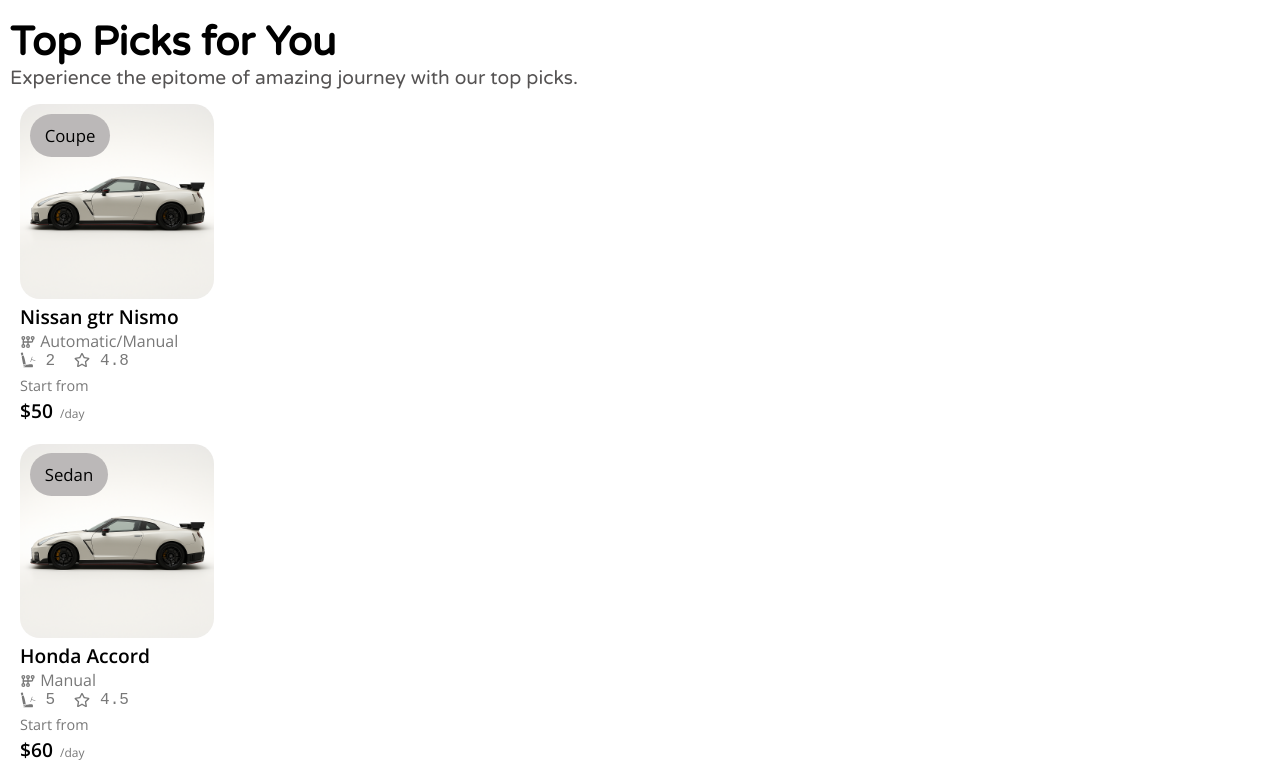
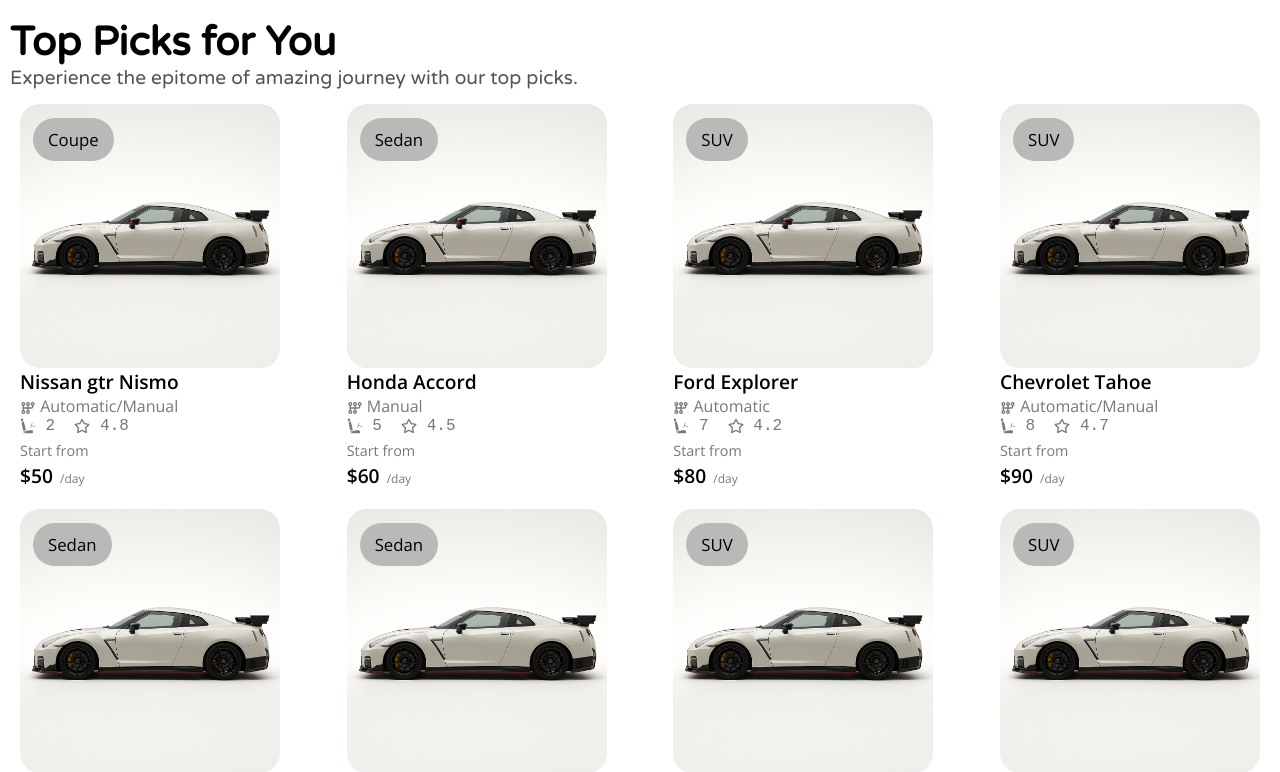
Before and after one commit to Muhammad-Ikrash/Car-Rental, a React (Vite) app in the folder frontend/: page / in a window 1280 px wide. Shown: the part 968-1740 px from the top of the page. Built offline with nearby package versions, Linux system fonts and the light colour scheme; a web font is replaced by a local one.

Commit message:
fixed layout problem of minicards on home

```diff
--- a/frontend/components/AllCardsDiv.css
+++ b/frontend/components/AllCardsDiv.css
@@ -1,6 +1,6 @@
 
 
-.allCardsDiv {
+.allCardsDiv  {
   display: flex;
   flex-wrap: wrap;
   flex-direction: row;
@@ -15,3 +15,9 @@
   background-color: #00000000;
 
 }
+/* AllCardsDiv.css */
+.card {
+  flex: 1 0 21%; /* Slightly larger than 20% to account for gap */
+  min-width: 0; /* Prevents flex items from overflowing */
+  box-sizing: border-box;
+}
--- a/frontend/components/AllCardsDiv.jsx
+++ b/frontend/components/AllCardsDiv.jsx
@@ -106,7 +106,7 @@
     return (
         <div className="allCardsDiv">
             {car.map((car, index) => (
-                <div
+                <div className="card"
                     key={index}
                     onClick={() => handleCardClick(car.id)} // Assuming each car object has an 'id' property
                     style={{ cursor: 'pointer' }} // Optional: to show it's clickable
--- a/frontend/components/MiniCarCard.css
+++ b/frontend/components/MiniCarCard.css
@@ -29,7 +29,7 @@
 /*-----------------*/
 
 
-.singleCarCard{
+/* .singleCarCard{
     display: flex;
     flex-direction: column;
     justify-content: center;
@@ -37,12 +37,9 @@
     background-color: white;
     width: 17%;
 
-    gap: 0px; /*vertical gap between child divs; */
+    gap: 0px;
 }
 
-.singleCarCard > div{
-    background-color: white;
-}
 
 .singleCardImageContainer{
     position: relative;
@@ -55,8 +52,35 @@
 .singleCardImageContainer img{
     width: 100%;
     height: auto;
+} */
+
+/* MiniCarCard.css */
+.singleCarCard {
+    display: flex;
+    flex-direction: column;
+    padding: 10px;
+    background-color: white;
+    width: 100%; /* Fill parent (.card) */
+    gap: 0px;
+  }
+
+  .singleCardImageContainer {
+    position: relative;
+    width: 100%;
+    aspect-ratio: 16/9; /* Forces image container to maintain proportions */
+    border-radius: 20px;
+    background-color: white;
+  }
+
+  .singleCardImageContainer img {
+    width: 100%;
+    height: 100%;
+    object-fit: cover; /* Ensures image fills container without distortion */
+  }
+
+.singleCarCard > div{
+    background-color: white;
 }
-
 .carType{
     position: absolute;
     top:5%;
```
Also changed, not shown: frontend/components/CarInfo.css (line endings or trailing spaces).
